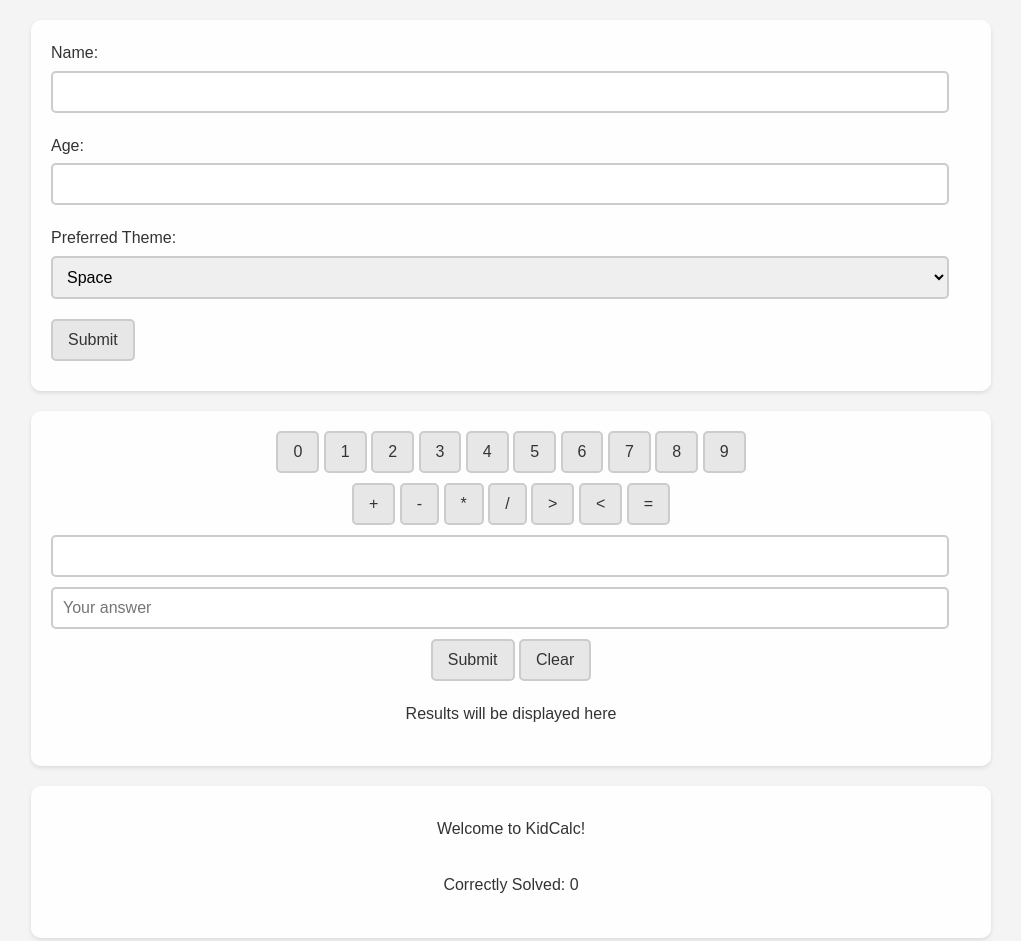
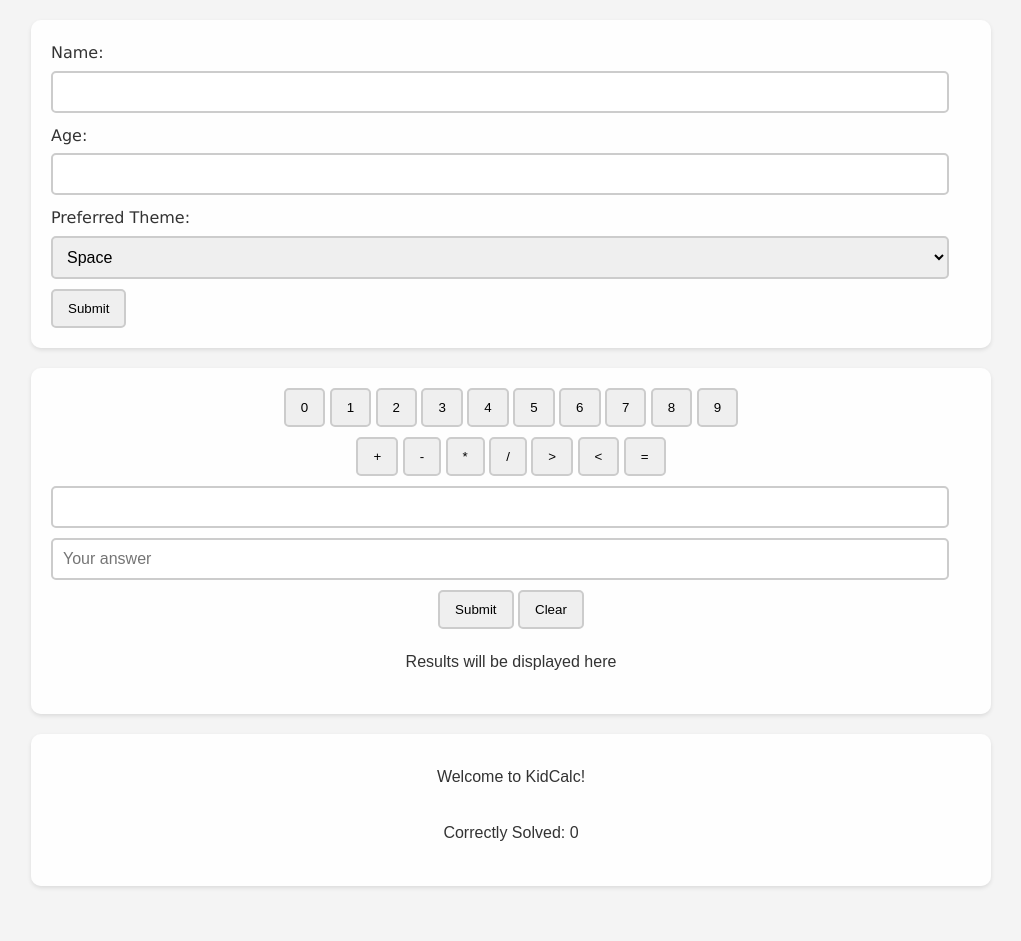
Before and after one commit to MalikSadaqa/UdacityProject-partA, a plain HTML site: page kidcalc/index.html in a window 1280 px wide. Shown: the whole page, without its empty margins (129-1150 px from the left). After the commit the page ends 906 px from the top, so only its background shows below. Drawn offline with Linux system fonts and the light colour scheme.

Commit message:
new files

```diff
--- a/kidcalc/assets/forms.css
+++ b/kidcalc/assets/forms.css
@@ -1,6 +1,8 @@
 
-.form-field {
-    margin-bottom: 10px;
+.form-field label {
+    font-family: 'Verdana', sans-serif;
+    display: block;
+    margin-bottom: 5px;
 }
 
 .form-field label {
@@ -10,6 +12,7 @@
 
 input[type="text"], input[type="number"], select {
     width: calc(100% - 22px);
+    font-family: 'Arial', sans-serif;
     padding: 10px;
     margin-bottom: 10px;
     border: 2px solid #ccc;
@@ -19,12 +22,9 @@ input[type="text"], input[type="number"], select {
 
 button {
     padding: 10px 15px;
+    cursor: pointer;
+    border-radius: 5px;
     border: 2px solid #ccc;
-    border-radius: 5px;
-    cursor: pointer;
-    font-size: 16px;
-    background-color: #e7e7e7;
-    color: #333;
 }
 
 button:hover {
```
